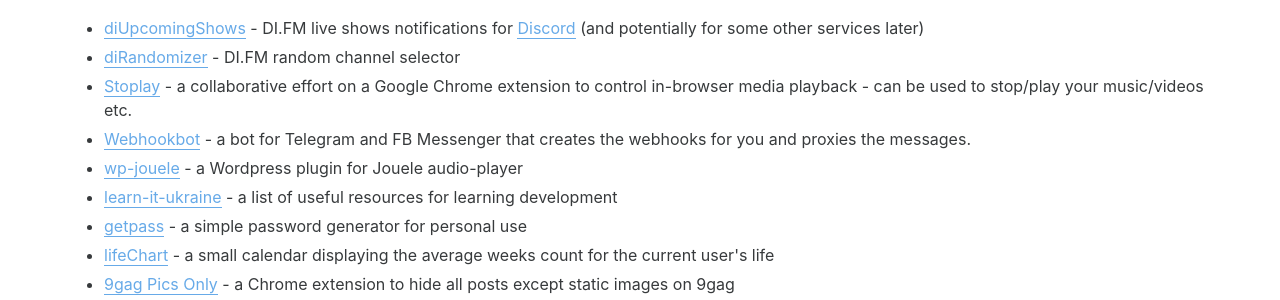
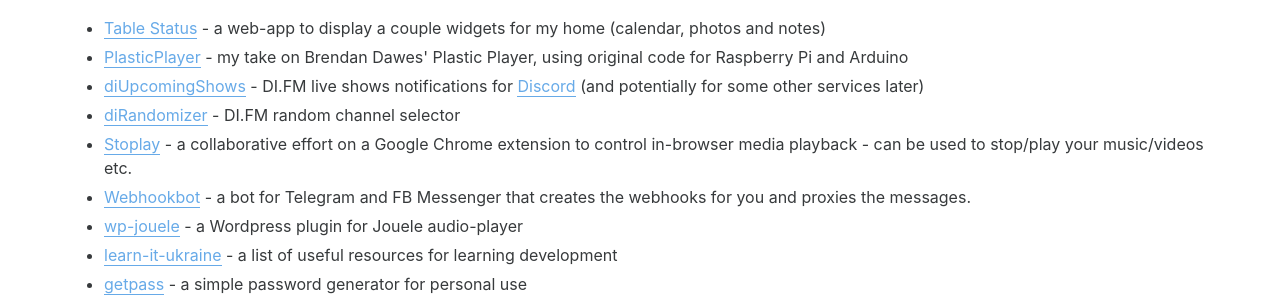
Before and after one commit to beshur/beshur.github.com, a plain HTML site: page index.html in a window 1280 px wide. Shown: the part 343-643 px from the top of the page. Drawn offline with Linux system fonts and the light colour scheme.

Commit message:
Update index.html

```diff
--- a/index.html
+++ b/index.html
@@ -72,6 +72,8 @@
 		<h2 class="display-3">Some of the projects I relate to on Github:</h2>
 
 		<ul>
+			<li><a href="https://github.com/beshur/TableStatusWeb">Table Status</a> - a web-app to display a couple widgets for my home (calendar, photos and notes)</li>
+			<li><a href="https://github.com/beshur/PlasticPlayer">PlasticPlayer</a> - my take on Brendan Dawes' Plastic Player, using original code for Raspberry Pi and Arduino</li>
 			<li><a href="https://github.com/beshur/diUpcomingShows">diUpcomingShows</a> - DI.FM live shows
 	                  notifications for <a href="https://di.fm/discord" target="_blank" rel="nofollow">Discord</a> (and potentially for some other services later)</li>
 			<li><a href="https://beshur.github.io/diRandomizer">diRandomizer</a> - DI.FM random channel selector</li>
```
Lines whose indentation alone changed are shown as unchanged.
